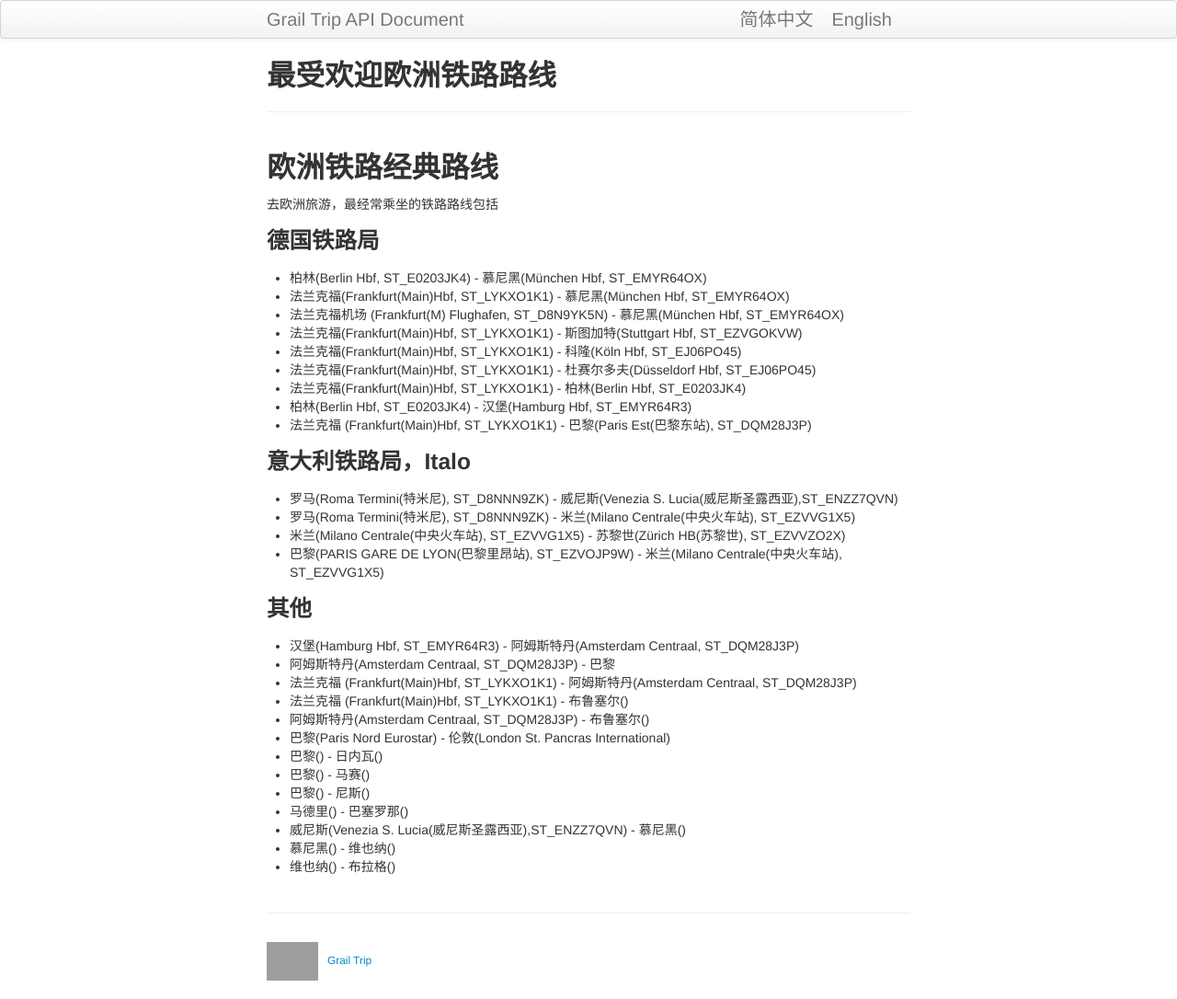
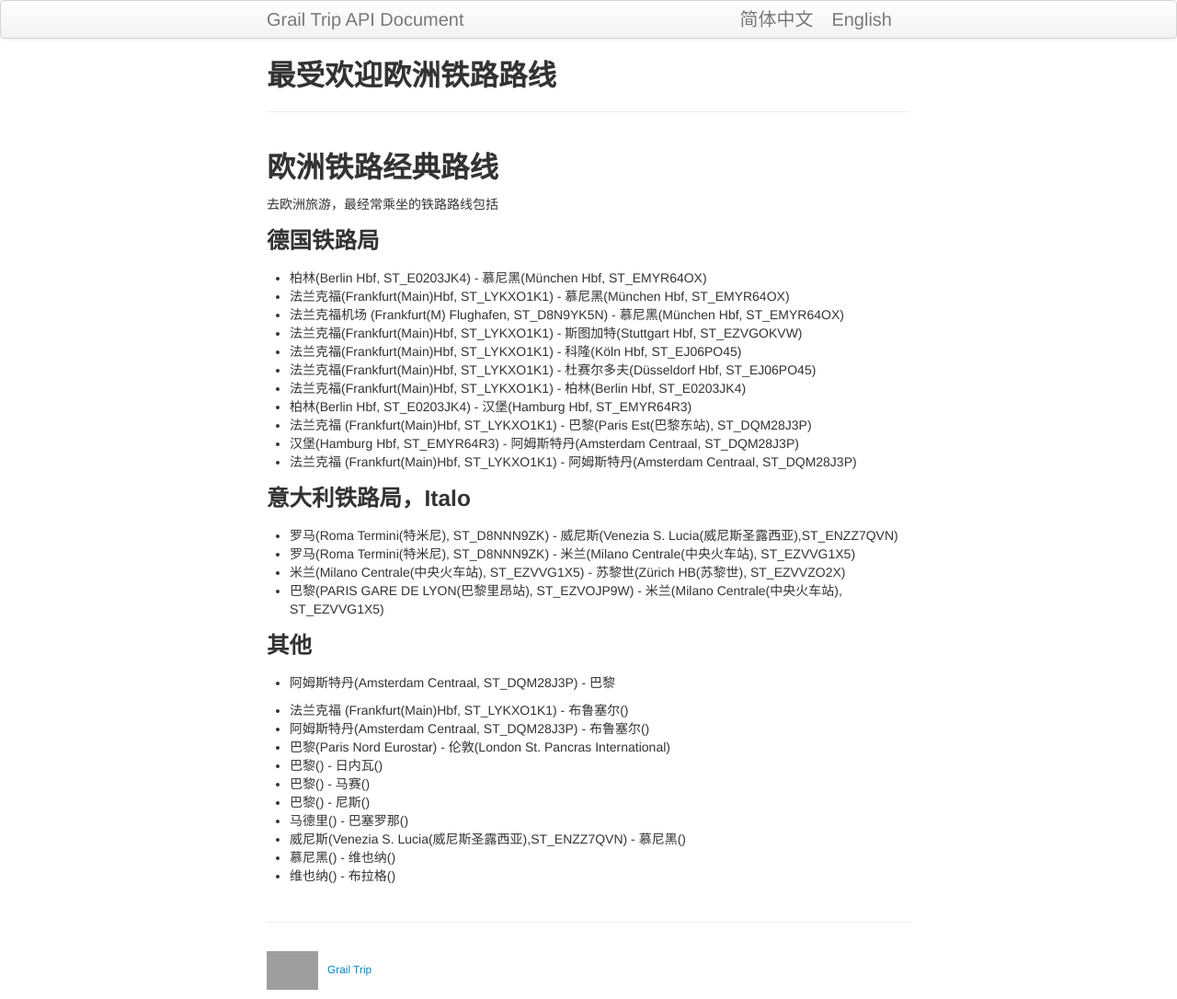
Before and after one commit to kyoangel/grailtrip, a Jekyll site: the page built from zh/pages/02_popular_routes.md, in a window 1280 px wide. Shown: the whole page at 92% size. Built offline with Jekyll 4.4.1, drawn with Linux system fonts in a browser that asks for light colours; part of the change alters nothing that is shown; grey boxes are pictures that could not be loaded.

```diff
--- a/zh/pages/02_popular_routes.md
+++ b/zh/pages/02_popular_routes.md
@@ -18,6 +18,8 @@ description: 欧洲游客最经常乘坐的铁路线路
 *   法兰克福(Frankfurt(Main)Hbf, ST_LYKXO1K1) - 柏林(Berlin Hbf, ST_E0203JK4)
 *   柏林(Berlin Hbf, ST_E0203JK4) - 汉堡(Hamburg Hbf, ST_EMYR64R3)
 *   法兰克福 (Frankfurt(Main)Hbf, ST_LYKXO1K1) - 巴黎(Paris Est(巴黎东站), ST_DQM28J3P)
+*   汉堡(Hamburg Hbf, ST_EMYR64R3) - 阿姆斯特丹(Amsterdam Centraal, ST_DQM28J3P)
+*   法兰克福 (Frankfurt(Main)Hbf, ST_LYKXO1K1) - 阿姆斯特丹(Amsterdam Centraal, ST_DQM28J3P)
 
 ### 意大利铁路局，Italo
 *   罗马(Roma Termini(特米尼), ST_D8NNN9ZK) - 威尼斯(Venezia S. Lucia(威尼斯圣露西亚),ST_ENZZ7QVN)
@@ -28,9 +30,8 @@ description: 欧洲游客最经常乘坐的铁路线路
 
 
 ### 其他
-*   汉堡(Hamburg Hbf, ST_EMYR64R3) - 阿姆斯特丹(Amsterdam Centraal, ST_DQM28J3P)
 *   阿姆斯特丹(Amsterdam Centraal, ST_DQM28J3P) - 巴黎
-*   法兰克福 (Frankfurt(Main)Hbf, ST_LYKXO1K1) - 阿姆斯特丹(Amsterdam Centraal, ST_DQM28J3P)
+
 *   法兰克福 (Frankfurt(Main)Hbf, ST_LYKXO1K1) - 布鲁塞尔()
 *   阿姆斯特丹(Amsterdam Centraal, ST_DQM28J3P) - 布鲁塞尔()
 *   巴黎(Paris Nord Eurostar) - 伦敦(London St. Pancras International)
```
